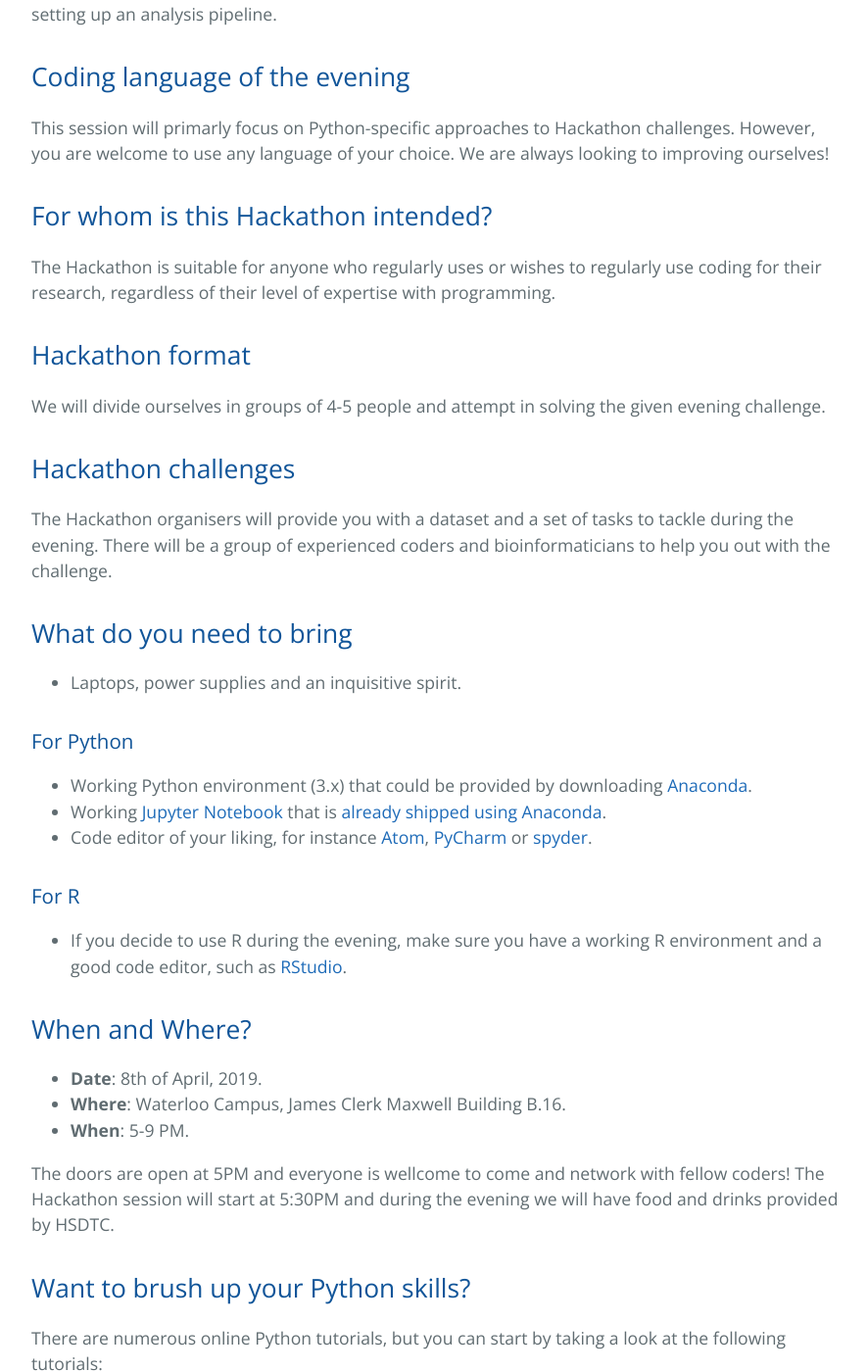
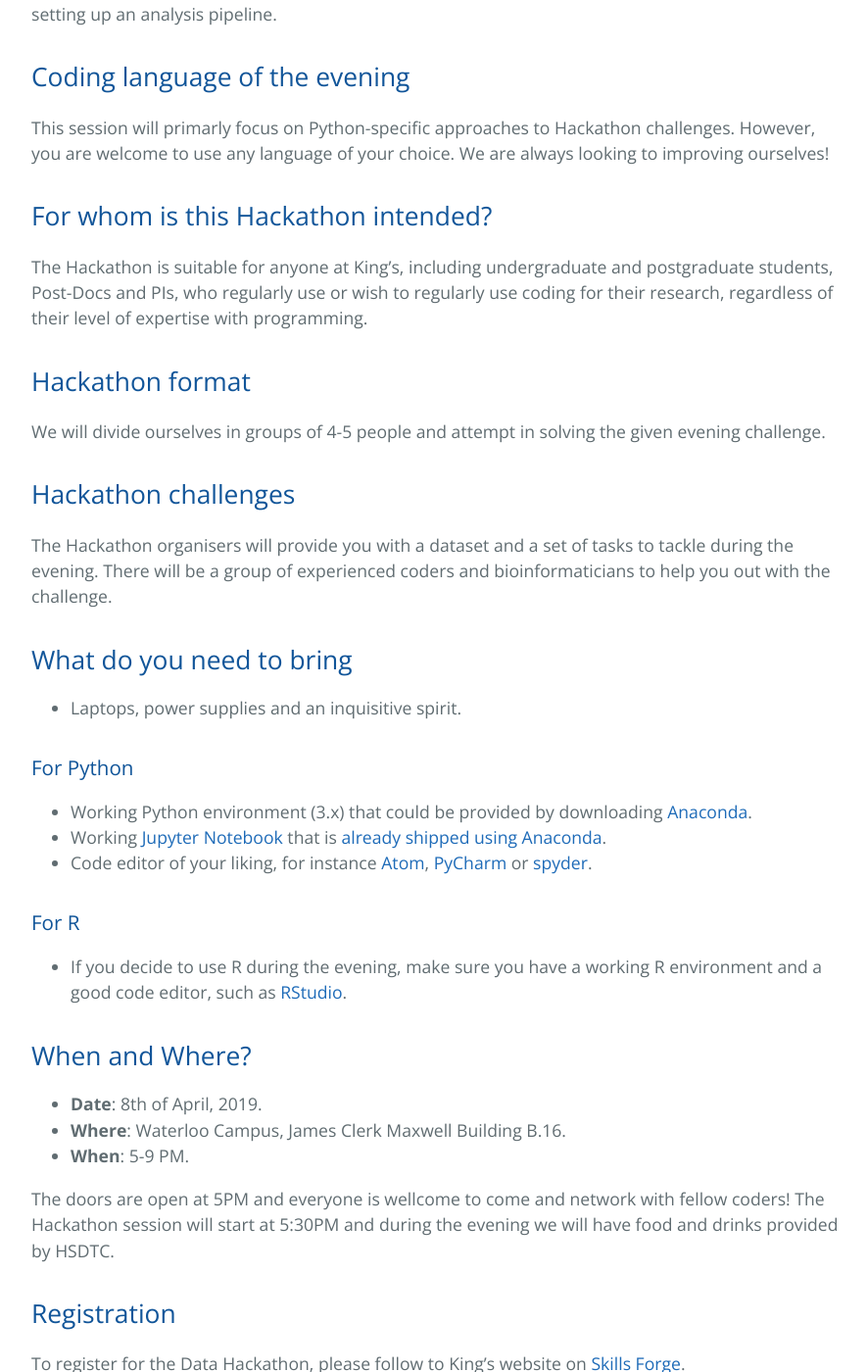
Before and after one commit to KHSDTC/Hackathon_Spring2019, a Jekyll site: the page built from index.md, in a window 1280 px wide and 1400 px high, scrolled down 935 px. Shown: the whole window at 98% size, without its empty margins (192-1077 px from the left). Built offline with Jekyll 4.4.1, drawn with Linux system fonts in a browser that asks for light colours; our own code applies the rules of GitHub Pages for plain Markdown files.

Commit message:
Update index.md

```diff
--- a/index.md
+++ b/index.md
@@ -24,7 +24,7 @@ This session will primarly focus on Python-specific approaches to Hackathon chal
 
 ## For whom is this Hackathon intended?
 
-The Hackathon is suitable for anyone who regularly uses or wishes to regularly use coding for their research, regardless of their level of expertise with programming.
+The Hackathon is suitable for anyone at King's, including undergraduate and postgraduate students, Post-Docs and PIs, who regularly use or wish to regularly use coding for their research, regardless of their level of expertise with programming.
 
 ## Hackathon format
 
@@ -56,6 +56,10 @@ The Hackathon organisers will provide you with a dataset and a set of tasks to t
 
 The doors are open at 5PM  and everyone is wellcome to come and network with fellow coders! The Hackathon session will start at 5:30PM and during the evening we will have food and drinks provided by HSDTC.
 
+## Registration
+
+To register for the Data Hackathon, please follow to King's website on [Skills Forge](https://tinyurl.com/y4q9ooz8).
+
 ## Want to brush up your Python skills?
 
 There are numerous online Python tutorials, but you can start by taking a look at the following tutorials:
```
